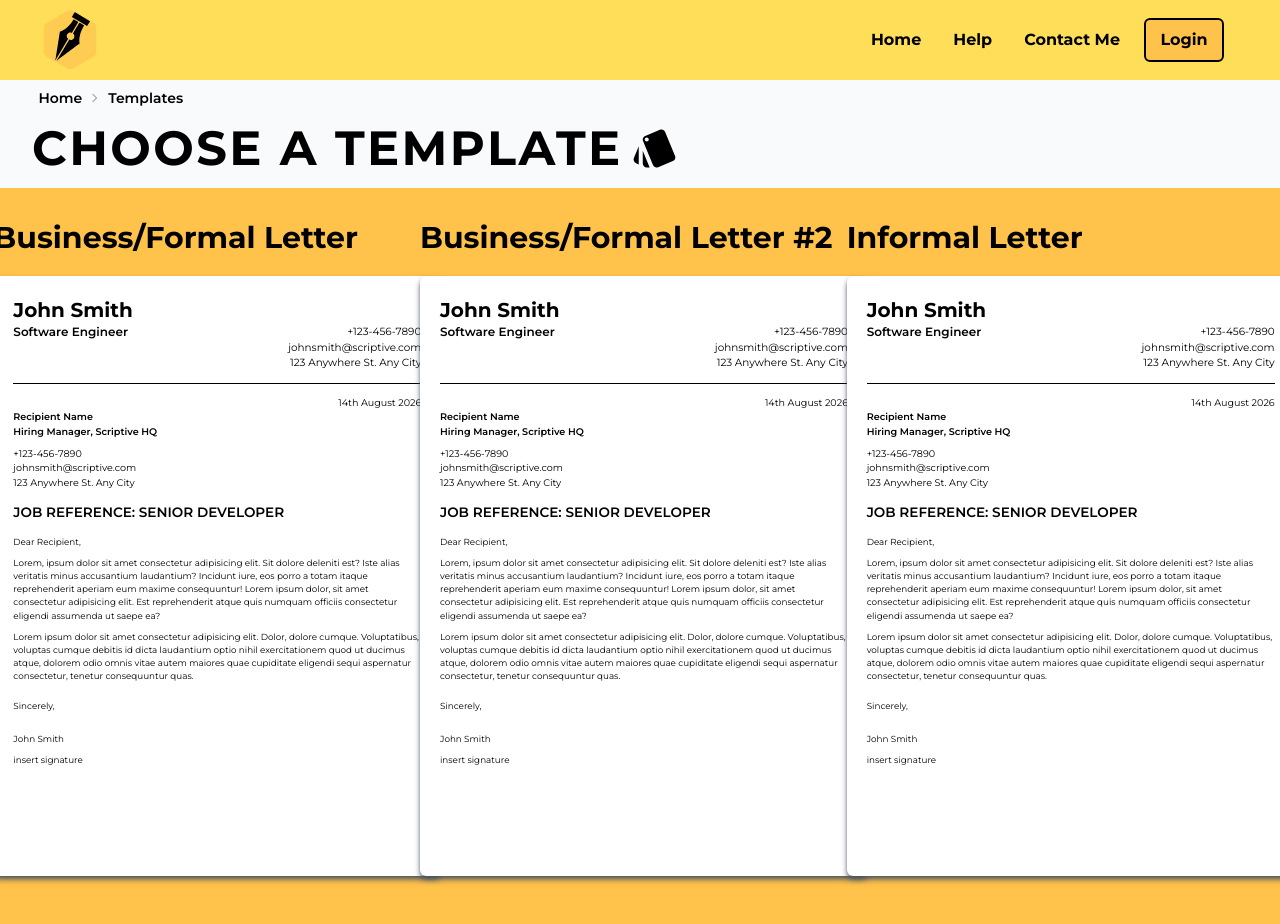
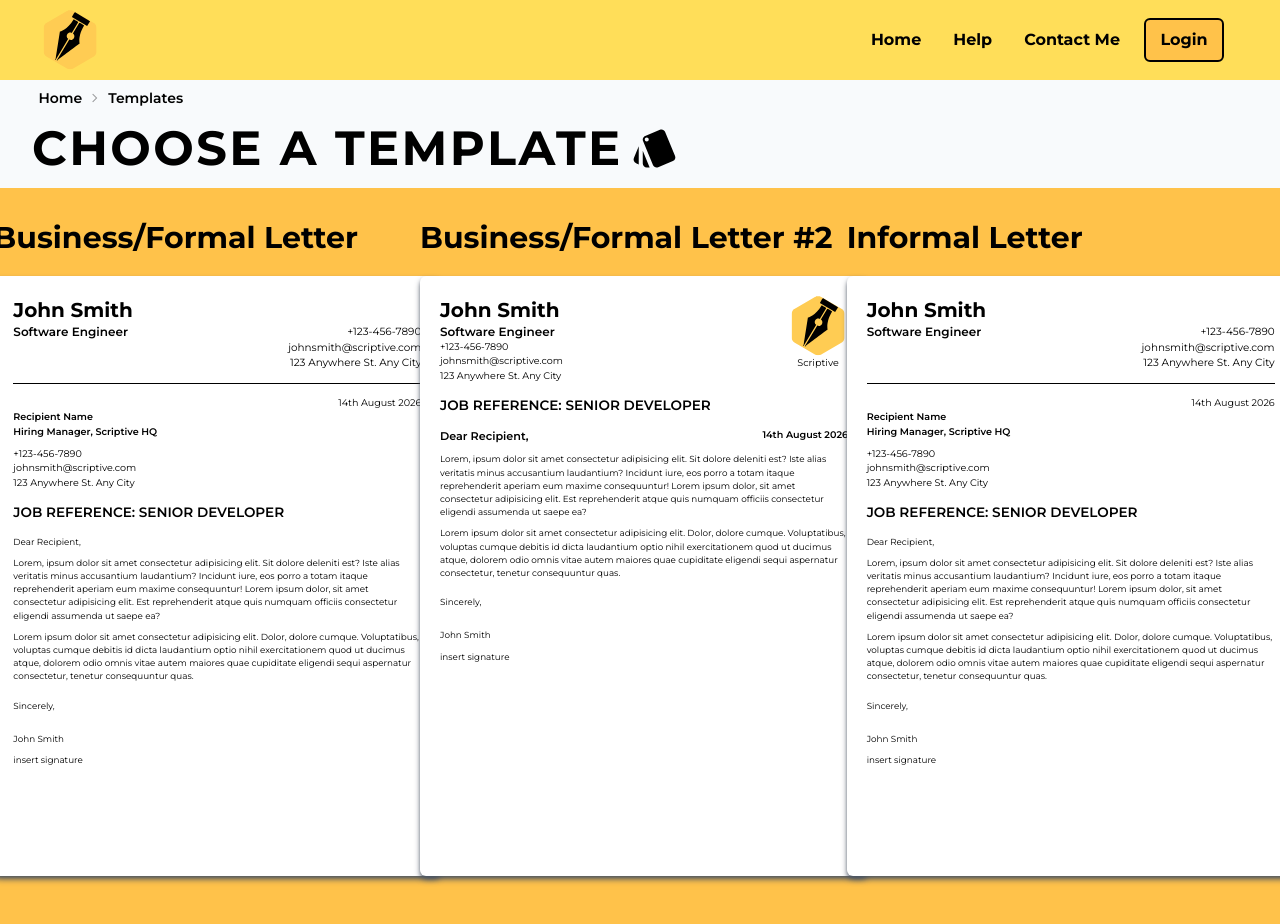
Before and after one commit to Samuel-Bonghanoy/Scriptive, a Next.js app: page /templates/one in a window 1280 px wide. Shown: the top 924 px of the page. Built offline with nearby package versions, Linux system fonts and the light colour scheme.

Commit message:
feat: add a templates route

```diff
--- a/app/templates/one/page.tsx
+++ b/app/templates/one/page.tsx
@@ -11,7 +11,7 @@ export default function page() {
           <p className="self-start bg-subyellow font-bold text-3xl  text-black ">
             Business/Formal Letter
           </p>
-          <div className="h-[95%] w-[28rem] bg-white rounded-md shadow-gray-600 shadow-md">
+          <div className="h-[95%] duration-200 transition-all hover:scale-[1.03] hover:shadow-black w-[28rem] bg-white rounded-md shadow-gray-600 shadow-md">
             <FormalLetter />
           </div>
         </div>
@@ -21,7 +21,7 @@ export default function page() {
           <p className="self-start bg-subyellow font-bold text-3xl  text-black ">
             Business/Formal Letter #2
           </p>
-          <div className="h-[95%] w-[28rem] bg-white rounded-md shadow-gray-600 shadow-md">
+          <div className="h-[95%] duration-200 transition-all hover:scale-[1.03] hover:shadow-black w-[28rem] bg-white rounded-md shadow-gray-600 shadow-md">
             <FormalLetterv2 />
           </div>
         </div>
@@ -31,7 +31,7 @@ export default function page() {
           <p className="self-start bg-subyellow font-bold text-3xl  text-black ">
             Informal Letter
           </p>
-          <div className="h-[95%] w-[28rem] bg-white rounded-md shadow-gray-600 shadow-md">
+          <div className="h-[95%] duration-200 transition-all hover:scale-[1.03] hover:shadow-black w-[28rem] bg-white rounded-md shadow-gray-600 shadow-md">
             <InformalLetter />
           </div>
         </div>
--- a/components/letters/formalLetterv2.tsx
+++ b/components/letters/formalLetterv2.tsx
@@ -1,31 +1,36 @@
+import Image from "next/image";
+
 function FormalLetterv2() {
   return (
     <div className="flex flex-col px-5 py-5 text-black gap-2">
       <div className="flex flex-col">
-        <h1 className="text-xl font-bold">John Smith</h1>
         <div className="flex justify-between">
-          <p className="text-xs font-semibold">Software Engineer</p>
-          <div className="flex flex-col">
-            <p className="text-[0.65rem] self-end">+123-456-7890</p>
-            <p className="text-[0.65rem] self-end">johnsmith@scriptive.com</p>
-            <p className="text-[0.65rem] self-end">123 Anywhere St. Any City</p>
+          <div>
+            <h1 className="text-xl font-bold">John Smith</h1>
+            <p className="text-xs font-semibold">Software Engineer</p>
+            <p className="text-[0.6rem] ">+123-456-7890</p>
+            <p className="text-[0.6rem] ">johnsmith@scriptive.com</p>
+            <p className="text-[0.6rem] ">123 Anywhere St. Any City</p>
+          </div>
+          <div className="flex flex-col items-end">
+            <Image
+              src="/logo.svg"
+              alt="Next.js Logo"
+              width={60}
+              height={60}
+              priority
+            />
+            <p className="text-[0.6rem] self-center">Scriptive</p>
           </div>
         </div>
-        <hr className="border-1 border-black my-3" />
-        <p className="text-[0.6rem] self-end">14th August 2026</p>
-        <p className="text-[0.6rem] font-semibold">Recipient Name</p>
-        <p className="text-[0.6rem] font-semibold mb-2">
-          Hiring Manager, Scriptive HQ
-        </p>
-
-        <p className="text-[0.6rem] ">+123-456-7890</p>
-        <p className="text-[0.6rem] ">johnsmith@scriptive.com</p>
-        <p className="text-[0.6rem] ">123 Anywhere St. Any City</p>
 
         <p className="text-[0.85rem] uppercase py-3 font-semibold">
           Job Reference: Senior Developer
         </p>
-        <p className="text-[0.55rem] pb-2">Dear Recipient,</p>
+        <div className="text-[0.7rem] font-semibold pb-2 flex justify-between">
+          <p>Dear Recipient,</p>
+          <p className="text-[0.6rem]">14th August 2026</p>
+        </div>
         <p className="text-[0.55rem] pb-2">
           Lorem, ipsum dolor sit amet consectetur adipisicing elit. Sit dolore
           deleniti est? Iste alias veritatis minus accusantium laudantium?
```
